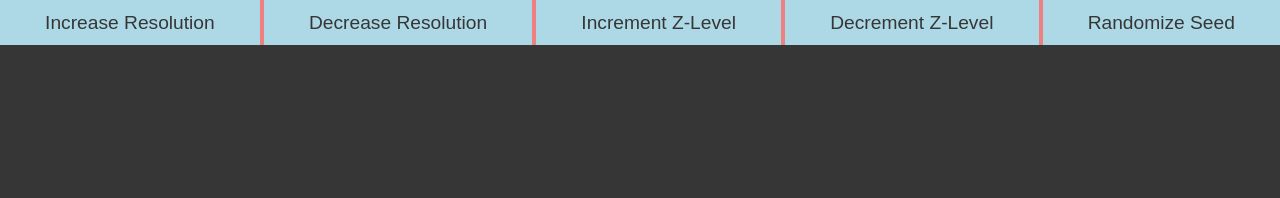
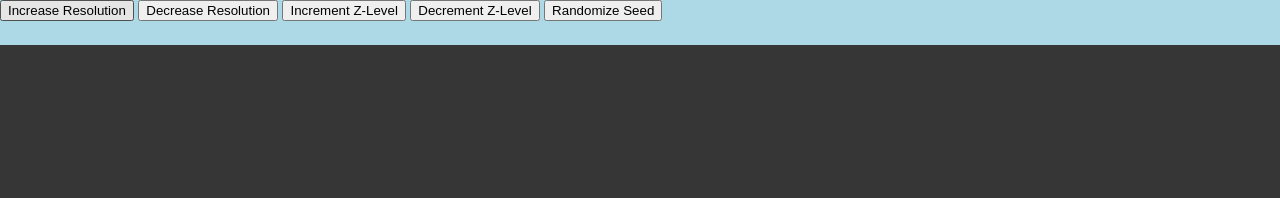
Before and after one commit to Skunkmeister/Marched-Squares, a plain HTML site: page index.html in a window 1280 px wide. Drawn offline with Linux system fonts and the light colour scheme.

Commit message:
js file for canvas added, list items replaced with buttons

```diff
--- a/index.html
+++ b/index.html
@@ -9,24 +9,19 @@
 </head>
 
 <header>
-    <ul>
-        <li>Increase Resolution</li>
-        <div class="vertical-bar"></div>
-        <li>Decrease Resolution</li>
-        <div class="vertical-bar"></div>
-        <li>Increment Z-Level</li>
-        <div class="vertical-bar"></div>
-        <li>Decrement Z-Level</li>
-        <div class="vertical-bar"></div>
-        <li>Randomize Seed</li>
+    <button>Increase Resolution</button>
+    <button>Decrease Resolution</button>
+    <button>Increment Z-Level</button>
+    <button>Decrement Z-Level</button>
+    <button>Randomize Seed</button>
+</header>
 
-    </ul>
-</header>
 <body>
-    <canvas>
-
+    <canvas id="squareMarchViewport">
     </canvas>
 </body>
 
+<link rel="script" href="squaremarch.js">
+
 
 </html>
--- a/styles.css
+++ b/styles.css
@@ -11,34 +11,8 @@ header {
     display: block;
 }
 
-header ul{
-    height: inherit;
-    list-style-type: none;
-    margin: 0px;
-    align-items: center;
-    padding: 0px;
-    overflow: hidden;
-    display: flex;
-    justify-content: center;
-    align-content:  center;
-    text-align: center;
+
+canvas{
+    width: 100%;
+    height: 100%;
 }
-header ul li{
-    flex-grow: 2;
-    display: block;
-    border-radius: 0px;
-    float: inherit;
-    color: rgb(54, 54, 54);
-    margin: auto 20px;
-    font-size: 1.2rem;
-}
-
-.vertical-bar {
-    height: inherit;
-    width: 4px;
-    background-color: lightcoral;
-    float: inherit;
-    overflow: hidden;
-    flex-grow: 0;
-    flex-shrink: 0;
-}
```
Also changed, not shown: squaremarch.js (added).
